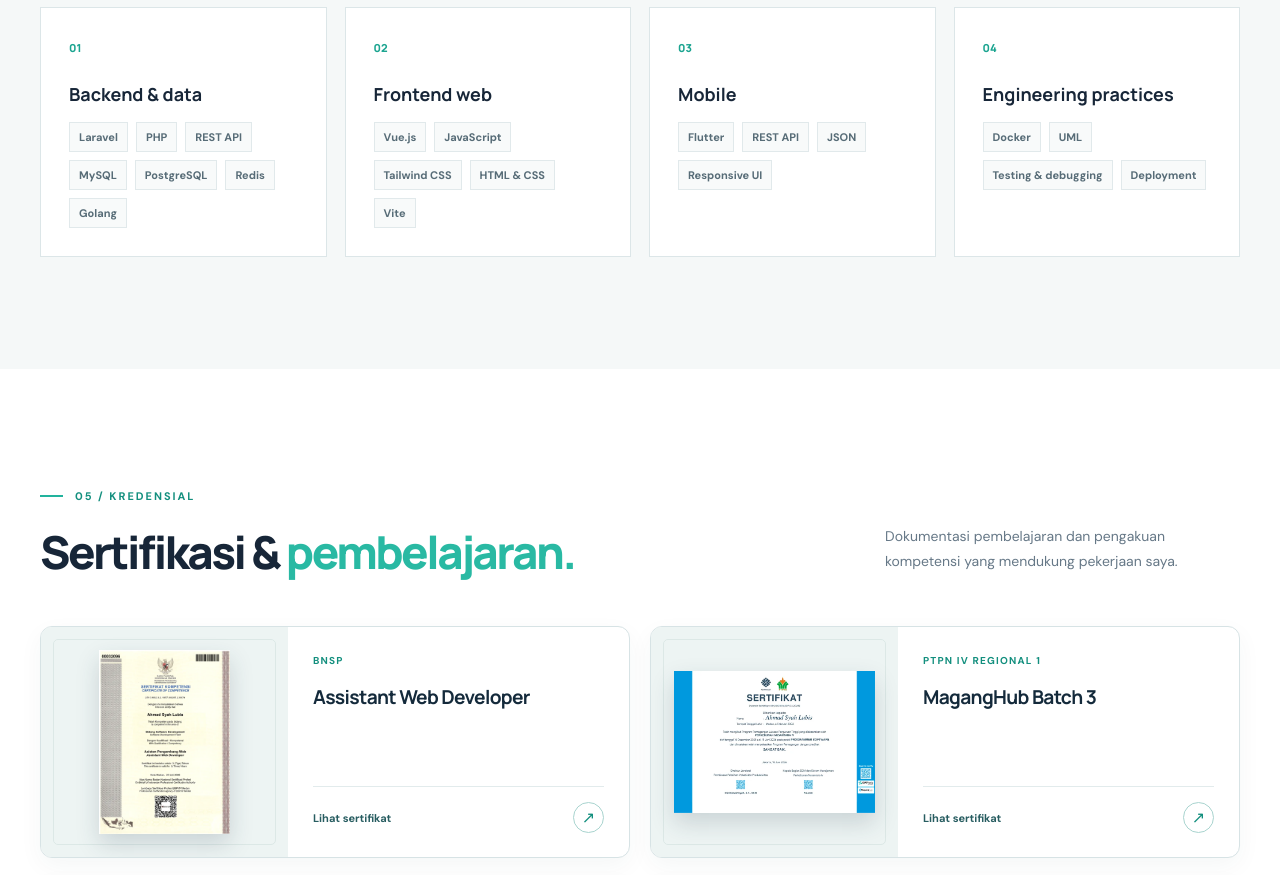
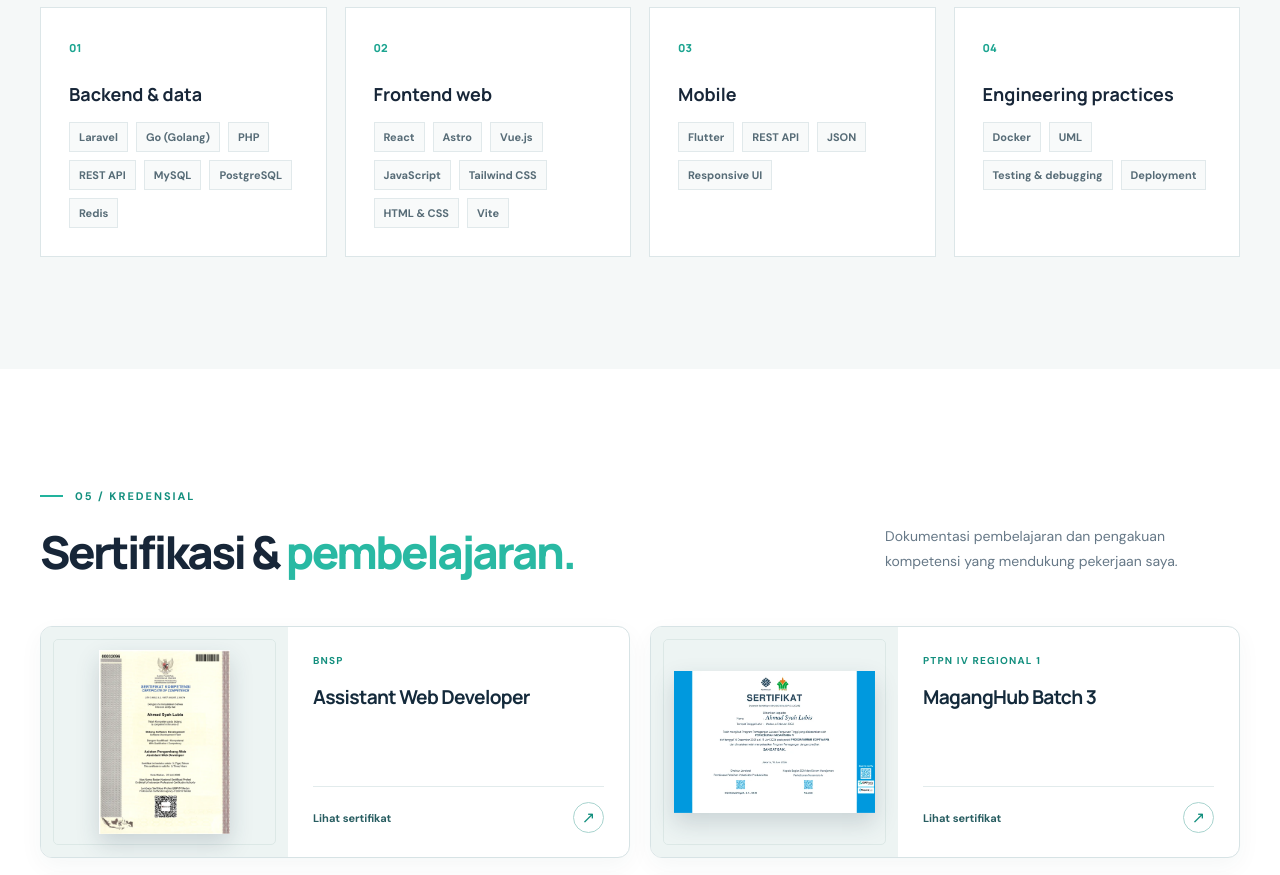
Before and after one commit to AhmadSyahLubis/Portfolio-, an Astro site: page / in a window 1280 px wide. Shown: the part 5380-6255 px from the top of the page. Built offline with nearby package versions, Linux system fonts and the light colour scheme; Astro itself is replaced by a stand-in of ours.

Commit message:
content: add React Astro and Go to skill cards

```diff
--- a/src/data/portfolio.js
+++ b/src/data/portfolio.js
@@ -80,8 +80,8 @@ export const experience = [
 ];
 
 export const skillGroups = [
-  { label: 'Backend & data', skills: ['Laravel', 'PHP', 'REST API', 'MySQL', 'PostgreSQL', 'Redis', 'Golang'] },
-  { label: 'Frontend web', skills: ['Vue.js', 'JavaScript', 'Tailwind CSS', 'HTML & CSS', 'Vite'] },
+  { label: 'Backend & data', skills: ['Laravel', 'Go (Golang)', 'PHP', 'REST API', 'MySQL', 'PostgreSQL', 'Redis'] },
+  { label: 'Frontend web', skills: ['React', 'Astro', 'Vue.js', 'JavaScript', 'Tailwind CSS', 'HTML & CSS', 'Vite'] },
   { label: 'Mobile', skills: ['Flutter', 'REST API', 'JSON', 'Responsive UI'] },
   { label: 'Engineering practices', skills: ['Docker', 'UML', 'Testing & debugging', 'Deployment'] },
 ];
```
